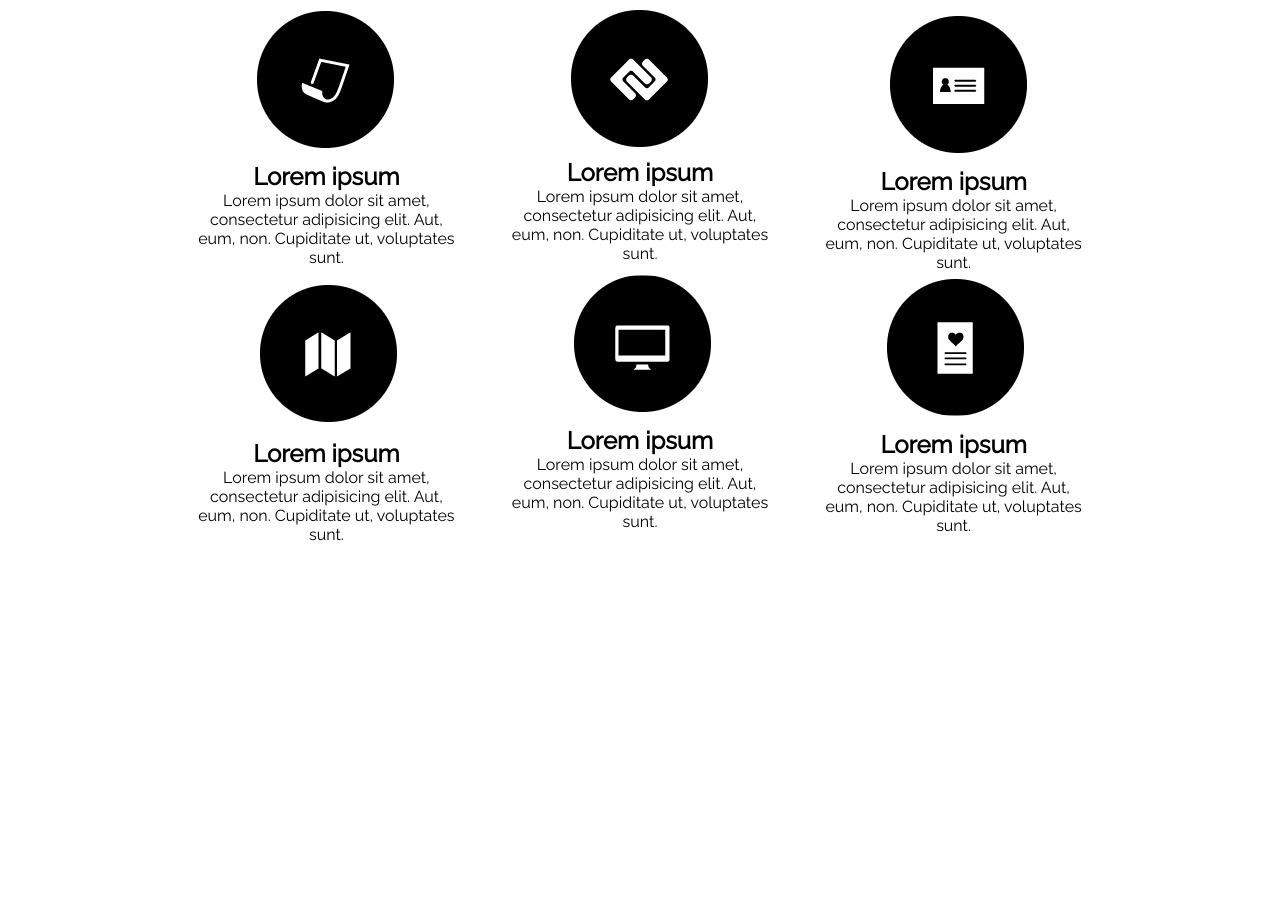
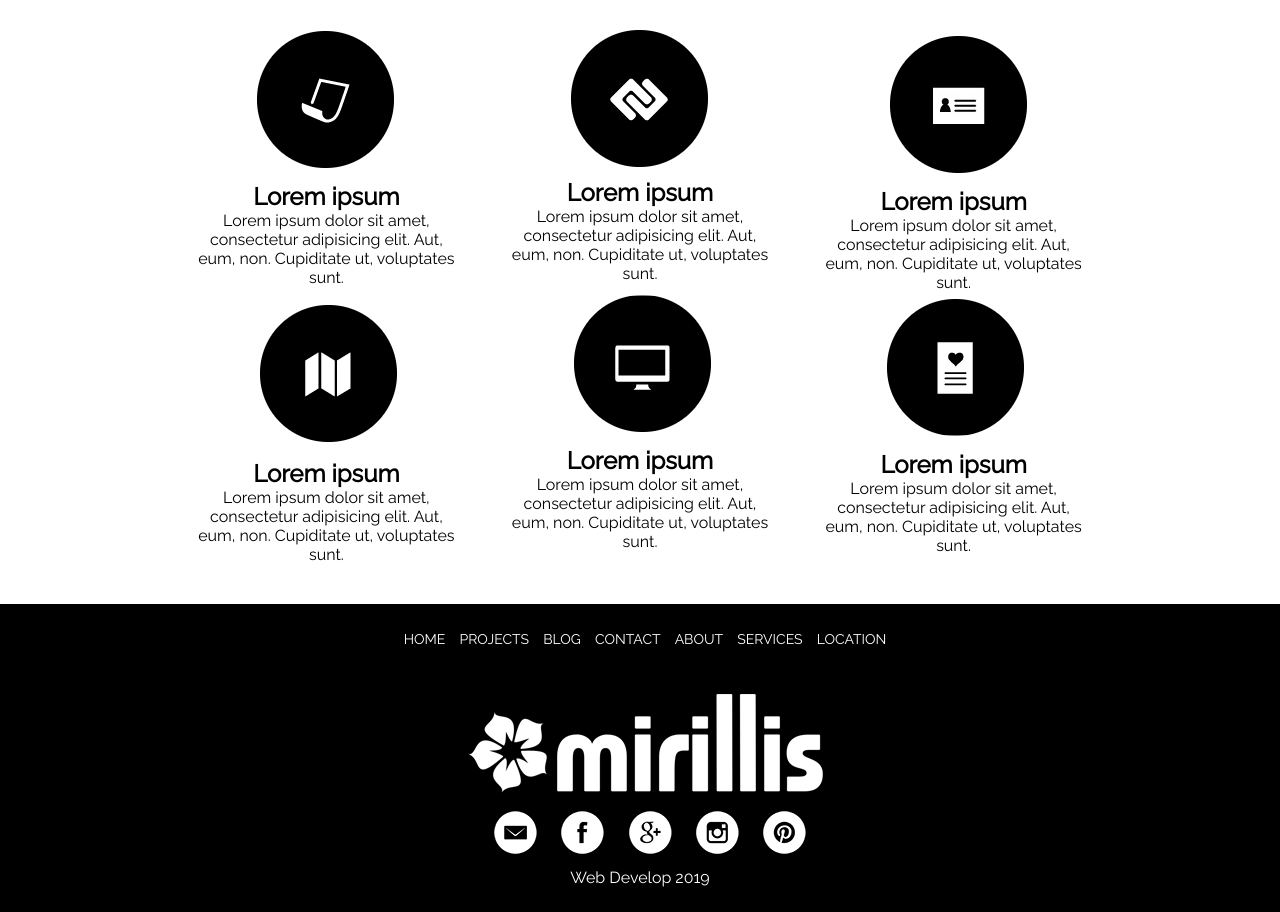
Before and after one commit to RomanGorenkov/-ResponsiveWebsite, a plain HTML site: page index.html in a window 1280 px wide. Shown: the part 668-1580 px from the top of the page. Before the commit the page ends 1252 px from the top, so only its background shows below. Drawn offline with Linux system fonts and the light colour scheme.

Commit message:
ResponsiveWebsite: added footer

```diff
--- a/css/style.css
+++ b/css/style.css
@@ -16,7 +16,7 @@ body{
     justify-content: center;
 }
 .graficlogo{
-    padding: 5px;
+    padding: 15px 5px;
     max-width: 100%;
     box-sizing: border-box;
 }
@@ -62,6 +62,34 @@ nav{
 .advantages__item{
     width: 30%;
 }
+footer{
+    width: 100%;
+    height: auto;
+    background: #000;
+    margin: 0 auto;
+    text-align: center;
+    padding-top: 25px;
+    padding-bottom: 25px;
+}
+footer a{
+    color: white;
+    font-size: 14px;
+    margin-left: 10px;
+}
+footer p{
+    color: white;
+}
+footer nav a:hover{
+    border-bottom: 1px solid white;
+}
+.social img{
+    margin-left: 10px;
+    margin-bottom: 10px;
+}
+.social img:hover{
+    background: #494949;
+    border-radius: 50%;
+}
 @media screen and (max-width: 768px){
     .topnav a:not(:first-child){
         display: none;
--- a/index.html
+++ b/index.html
@@ -30,39 +30,60 @@
         <div class="advantages__container">
             <div class="advantages">
                 <div class="advantages__item">
-                    <img src="img/1.png" alt="">
+                    <img src="img/advantages/1.png" alt="">
                     <h2>Lorem ipsum</h2>
                     <p>Lorem ipsum dolor sit amet, consectetur adipisicing elit. Aut, eum, non. Cupiditate ut, voluptates sunt.</p>
                 </div>
                 <div class="advantages__item">
-                    <img src="img/2.png" alt="">
+                    <img src="img/advantages/2.png" alt="">
                     <h2>Lorem ipsum</h2>
                     <p>Lorem ipsum dolor sit amet, consectetur adipisicing elit. Aut, eum, non. Cupiditate ut, voluptates sunt.</p>
                 </div>
                 <div class="advantages__item">
-                    <img src="img/3.png" alt="">
+                    <img src="img/advantages/3.png" alt="">
                     <h2>Lorem ipsum</h2>
                     <p>Lorem ipsum dolor sit amet, consectetur adipisicing elit. Aut, eum, non. Cupiditate ut, voluptates sunt.</p>
                 </div>
                 <div class="advantages__item">
-                    <img src="img/4.png" alt="">
+                    <img src="img/advantages/4.png" alt="">
                     <h2>Lorem ipsum</h2>
                     <p>Lorem ipsum dolor sit amet, consectetur adipisicing elit. Aut, eum, non. Cupiditate ut, voluptates sunt.</p>
                 </div>
                 <div class="advantages__item">
-                    <img src="img/5.png" alt="">
+                    <img src="img/advantages/5.png" alt="">
                     <h2>Lorem ipsum</h2>
                     <p>Lorem ipsum dolor sit amet, consectetur adipisicing elit. Aut, eum, non. Cupiditate ut, voluptates sunt.</p>
                 </div>
                 <div class="advantages__item">
-                    <img src="img/6.png" alt="">
+                    <img src="img/advantages/6.png" alt="">
                     <h2>Lorem ipsum</h2>
                     <p>Lorem ipsum dolor sit amet, consectetur adipisicing elit. Aut, eum, non. Cupiditate ut, voluptates sunt.</p>
                 </div>
             </div>
         </div>
     </main>
-
+    <footer>
+        <nav>
+                <a href="index.html">HOME</a>
+                <a href="projects.html">PROJECTS</a>
+                <a href="blog.html">BLOG</a>
+                <a href="contact.html">CONTACT</a>
+                <a href="about.html">ABOUT</a>
+                <a href="services.html">SERVICES</a>
+                <a href="location.html">LOCATION</a>
+        </nav>
+        <div class="logo">
+            <a href="index.html"><img class="graficlogo" src="img/logo.png" alt=""></a>
+        </div>
+        <div class="social">
+            <a href="#"><img src="img/social_icon/em.png" alt=""></a>
+            <a href="#"><img src="img/social_icon/face.png" alt=""></a>
+            <a href="#"><img src="img/social_icon/goo.png" alt=""></a>
+            <a href="#"><img src="img/social_icon/inst.png" alt=""></a>
+            <a href="#"><img src="img/social_icon/pint.png" alt=""></a>
+        </div>
+        <p>Web Develop 2019</p>
+    </footer>
 
     <script src="js/script.js"></script>
 </body>
```
Also changed, not shown: img/advantages/1.png (renamed from img/1.png), img/advantages/2.png (renamed from img/2.png), img/advantages/3.png (renamed from img/3.png), img/advantages/4.png (renamed from img/4.png), img/advantages/5.png (renamed from img/5.png), img/advantages/6.png (renamed from img/6.png), img/social_icon/em.png (added), img/social_icon/face.png (added), img/social_icon/goo.png (added), img/social_icon/inst.png (added), img/social_icon/pint.png (added), 1 other file.
